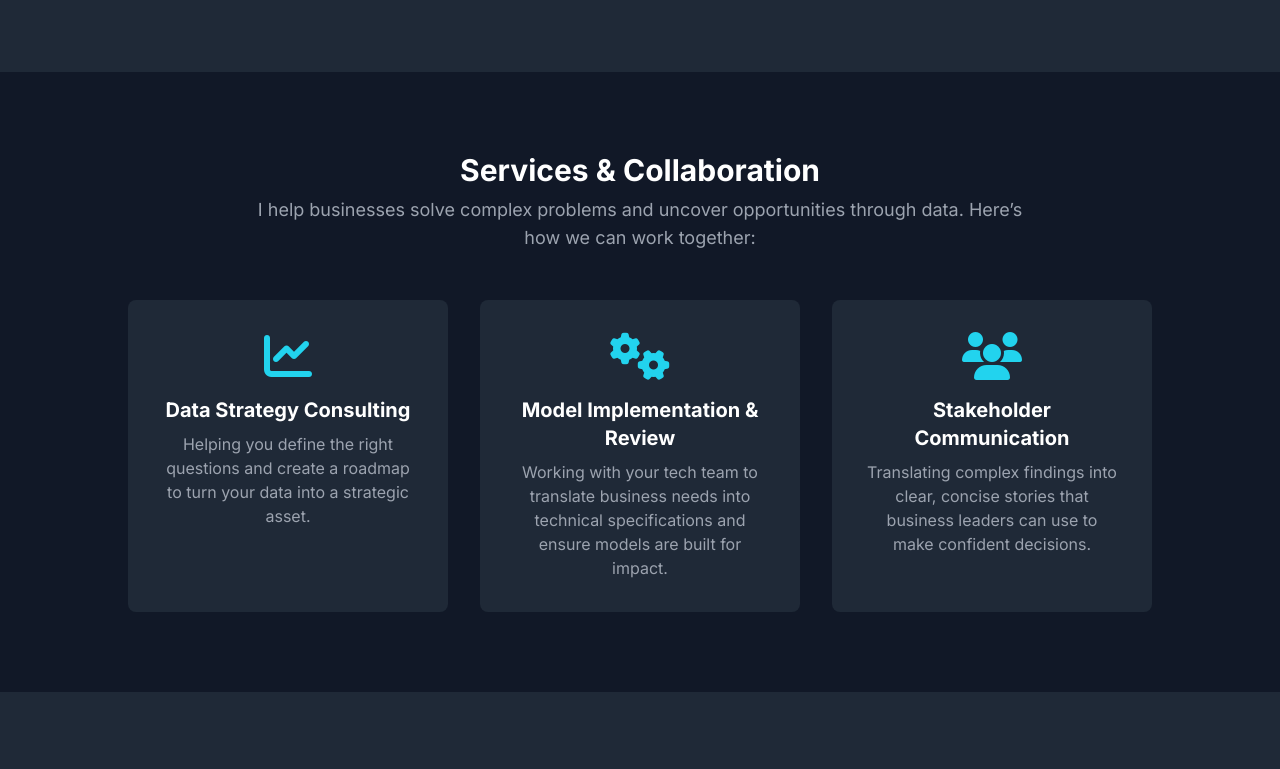
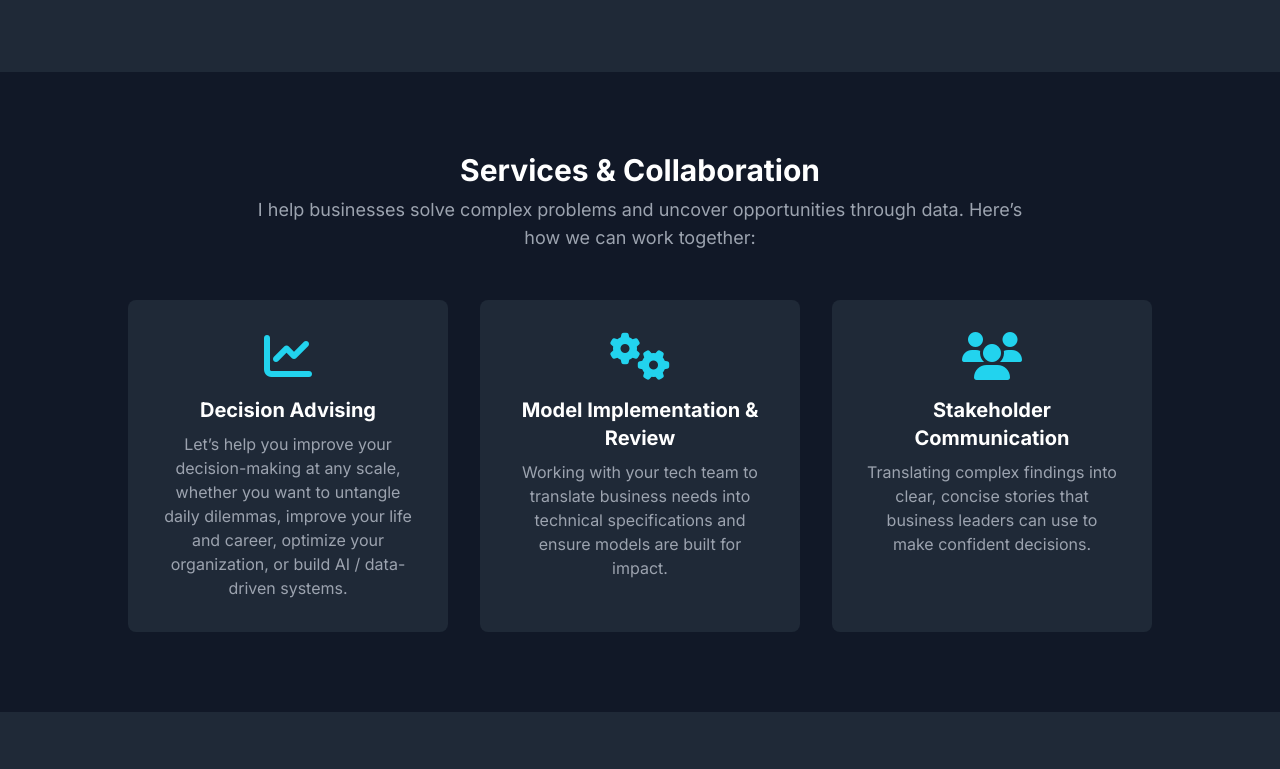
Before and after one commit to deepak999-gif/deepak999-gif.github.io, a plain HTML site: page index.html in a window 1280 px wide. Shown: the part 1356-2125 px from the top of the page. Drawn offline with nearby package versions, Linux system fonts and the light colour scheme.

Commit message:
Add files via upload

```diff
--- a/index.html
+++ b/index.html
@@ -102,7 +102,7 @@
                             You Have the Data. You Have the Team. Let's Build the Strategy.
                         </h1>
                         <p class="text-xl text-cyan-400 mt-4 font-semibold">Desh Deepak Pal - Decision Scientist, IIT Patna</p>
-                        <p class="mt-4 text-gray-300 max-w-lg mx-auto">I help businesses translate data into profit by bridging the gap between your tech team and your stakeholders.</p>
+                        <p class="mt-4 text-gray-300 max-w-lg mx-auto">Desh help businesses translate data into profit by bridging the gap between your tech team and your stakeholders.</p>
                         <div class="mt-8">
                             <a href="#contact" class="bg-cyan-500 hover:bg-cyan-600 text-white font-bold py-3 px-6 rounded-lg transition-transform duration-300 inline-block transform hover:scale-105">Start a Conversation</a>
                         </div>
@@ -145,8 +145,9 @@
                 <div class="grid md:grid-cols-3 gap-8 text-center max-w-5xl mx-auto">
                     <div class="bg-gray-800 p-8 rounded-lg">
                         <i class="fas fa-chart-line fa-3x text-cyan-400 mb-4"></i>
-                        <h3 class="text-xl font-bold text-white mb-2">Data Strategy Consulting</h3>
-                        <p class="text-gray-400">Helping you define the right questions and create a roadmap to turn your data into a strategic asset.</p>
+                        <h3 class="text-xl font-bold text-white mb-2">Decision Advising</h3>
+                        <p class="text-gray-400">Let’s help you improve your decision-making at any scale, whether you want to untangle daily dilemmas,
+                             improve your life and career, optimize your organization, or build AI / data-driven systems.</p>
                     </div>
                     <div class="bg-gray-800 p-8 rounded-lg">
                         <i class="fas fa-cogs fa-3x text-cyan-400 mb-4"></i>
```
